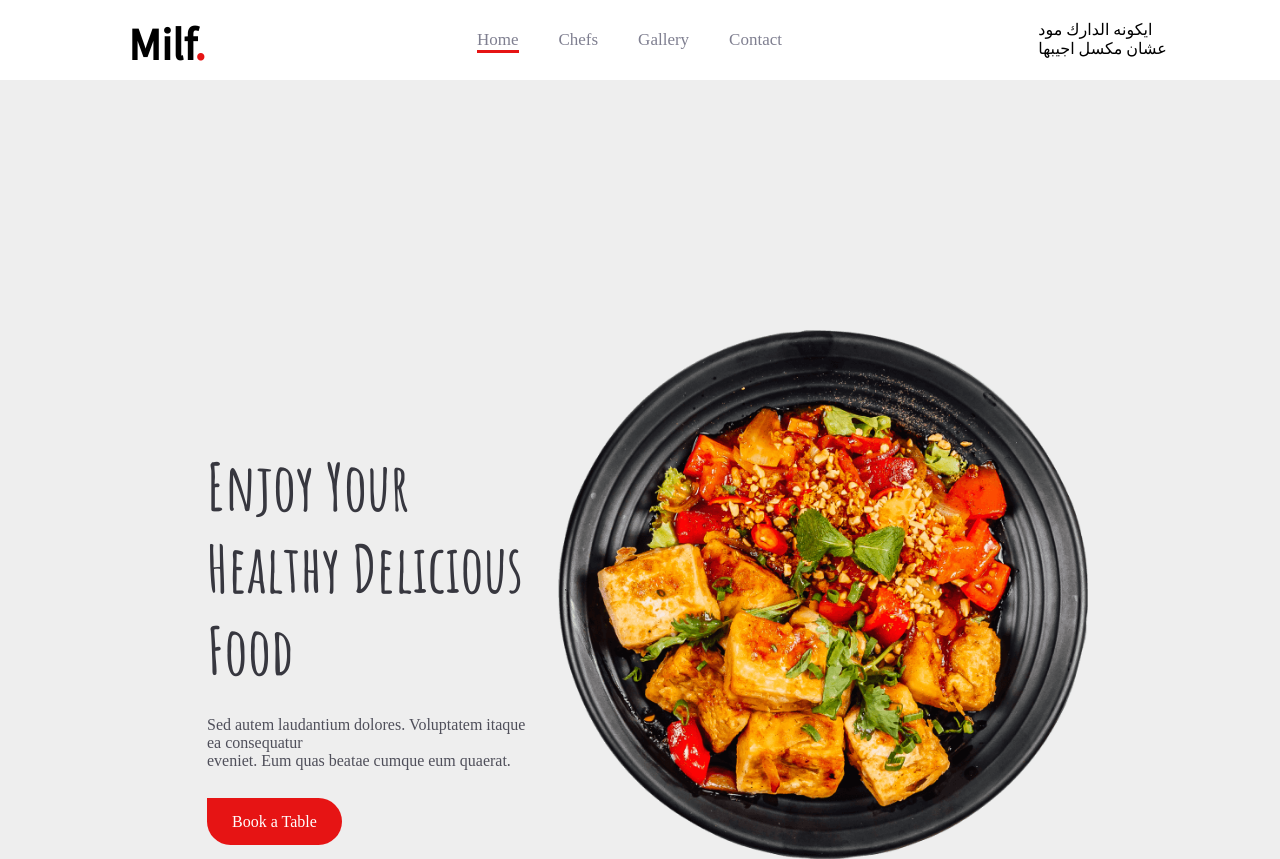
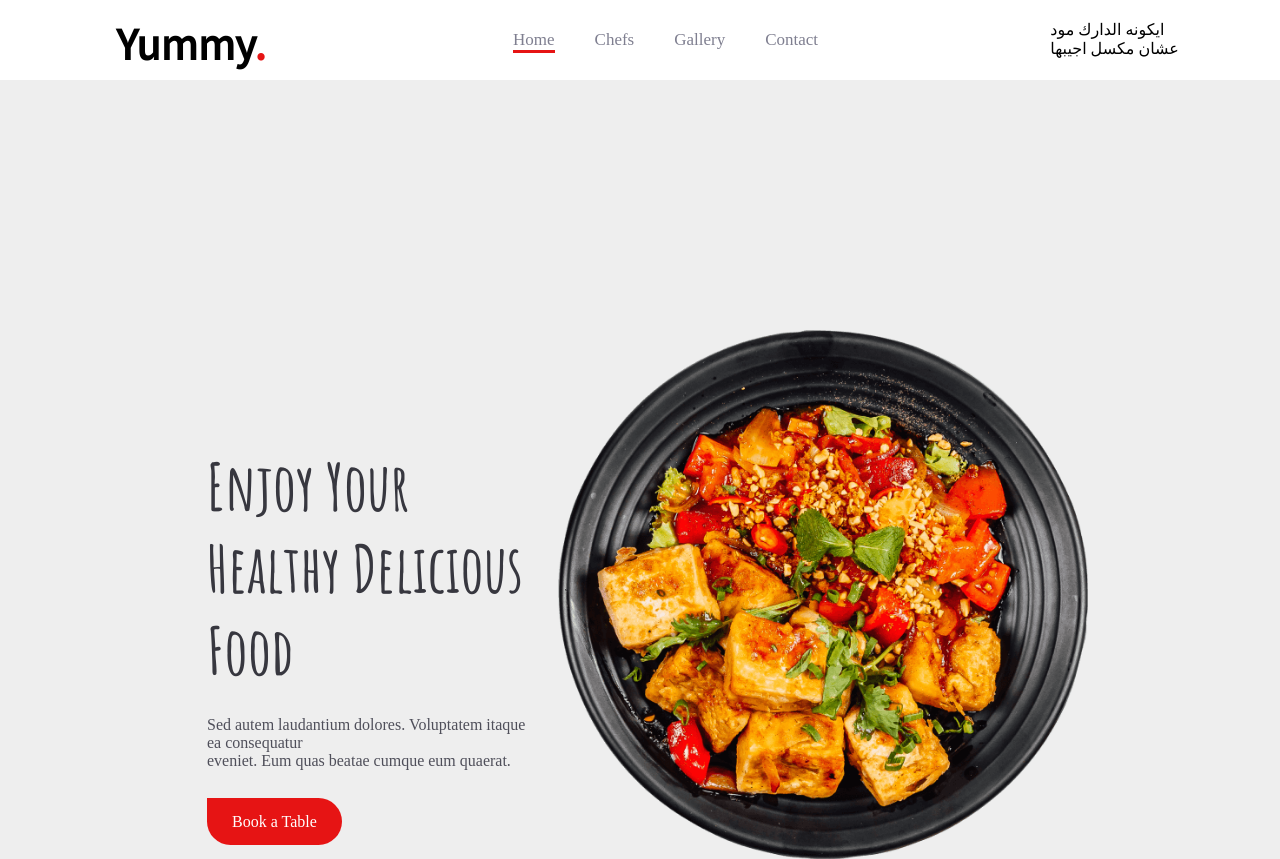
Before and after one commit to LoaiMohamedd/Loll, a plain HTML site: page index.html in a window 1280 px wide. Shown: the top 859 px of the page. Drawn offline with nearby package versions, Linux system fonts and the light colour scheme.

Commit message:
Update index.html

```diff
--- a/index.html
+++ b/index.html
@@ -28,7 +28,7 @@
     <div class="navv"><div class="layer"> .</div>
      <div class="nav">
         <div class="logo">
-            <h2>Milf<span class="sp1">.</span></h2>
+            <h2>Yummy<span class="sp1">.</span></h2>
         </div>
         <div class="links">
             <ul>
```
